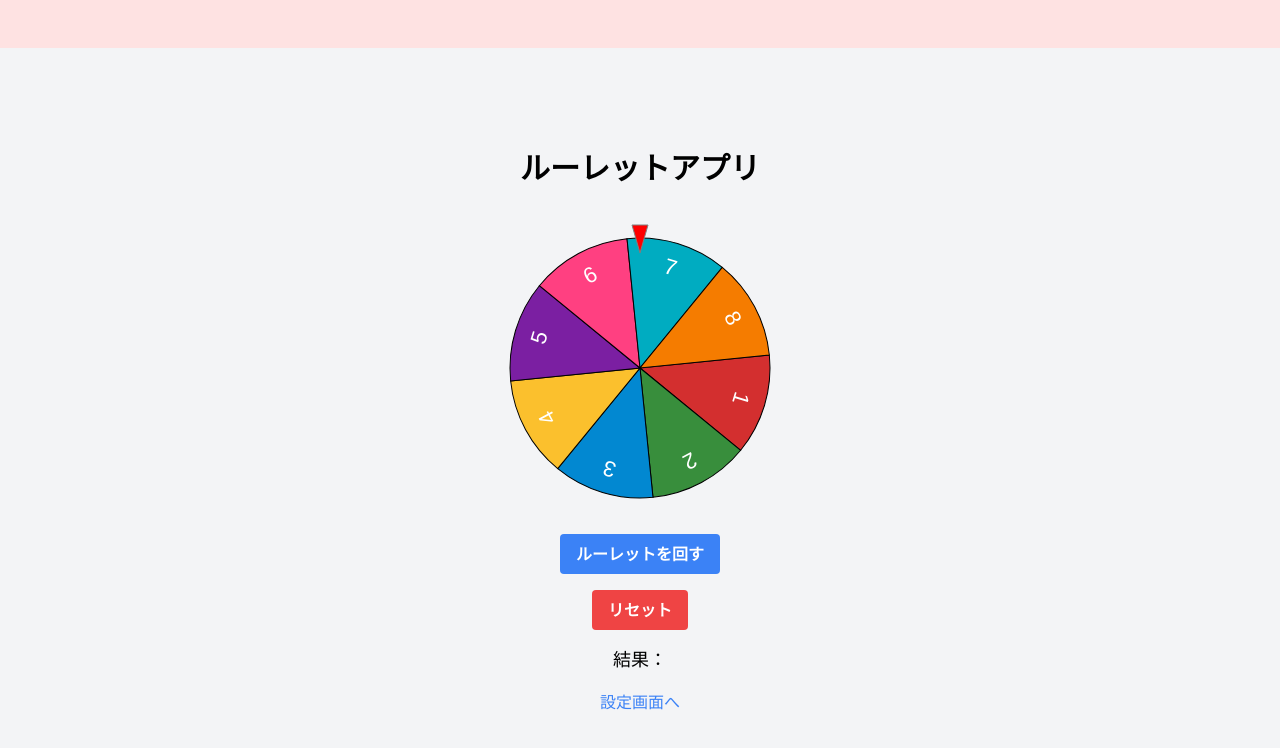
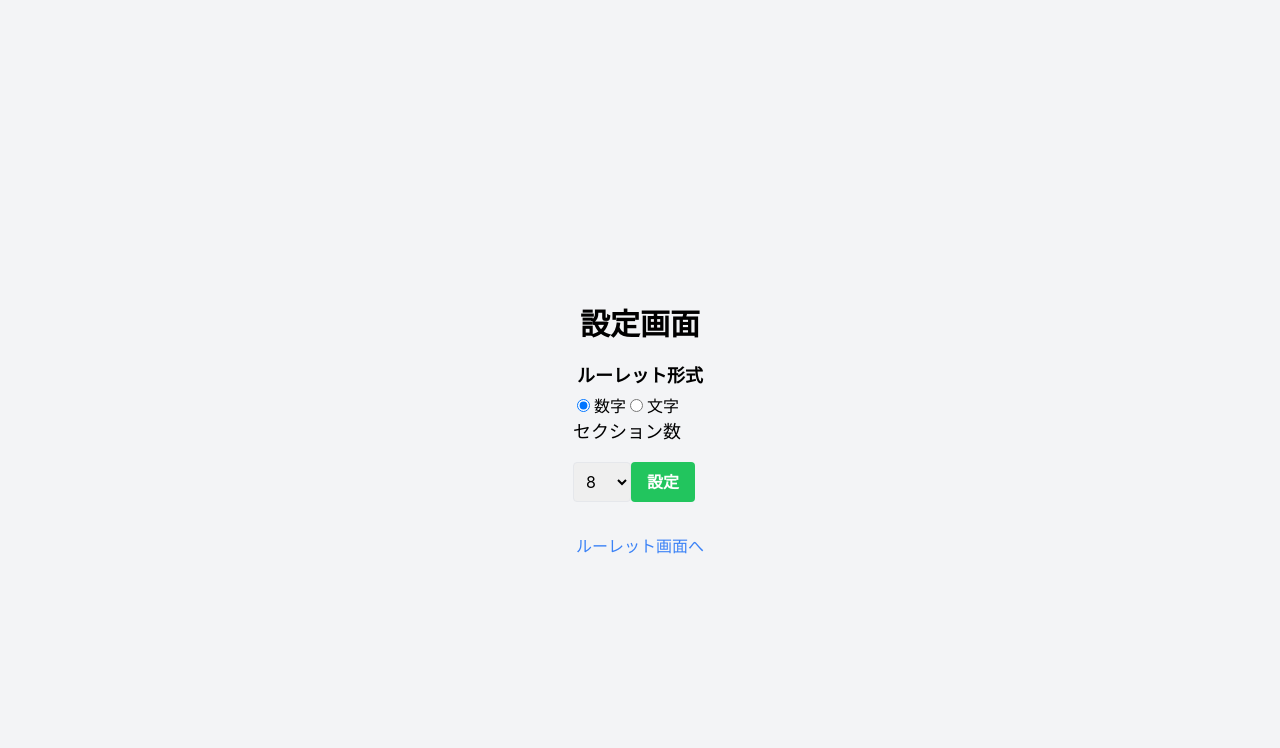
Before and after one commit to redbeans1223/roulette-app, a React (Create React App) app in the folder frontend/: page / in a window 1280 px wide. Shown: the top 748 px of the page. Built offline with nearby package versions, Linux system fonts and the light colour scheme.

Commit message:
Set SettingsScreen as default route and update links

```diff
--- a/frontend/src/App.js
+++ b/frontend/src/App.js
@@ -13,8 +13,9 @@
     return (
       <RoulettProvider>
         <Routes>
-          <Route path="/" element={<RouletteScreen />} />
-          <Route path="/settings" element={<SettingsScreen />} />
+          <Route path="/" element={<SettingsScreen />} />
+          <Route path="/roulette" element={<RouletteScreen />} />
+
         </Routes>
       </RoulettProvider>
     );
--- a/frontend/src/RouletteScreen.js
+++ b/frontend/src/RouletteScreen.js
@@ -12,7 +12,7 @@ const RouletteScreen = () => {
                 {error ? error: ' '}
             </div>
             <h1 className='text-3xl font-bold mb-4 mt-16'>ルーレットアプリ</h1>
-            <RouletteWheel sections={sections} rotation={rotation} colors={colors} />
+            <RouletteWheel sections={sections} rotation={rotation} colors={colors} isSpinning={isSpinning}/>
             <button
                 onClick={handleSpin}
                 disabled={isSpinning}
@@ -31,7 +31,7 @@ const RouletteScreen = () => {
                     sections.type === 'number' ? ' ' + result : sections.labels ? ' ' + sections.labels[parseInt(result) - 1] : ' ' + result
                 )}
             </div>
-            <Link to="/settings" className='mt-4 text-blue-500'>設定画面へ</Link>
+            <Link to="/" className='mt-4 text-blue-500'>設定画面へ</Link>
         </div>
     );
 };
--- a/frontend/src/SettingsScreen.js
+++ b/frontend/src/SettingsScreen.js
@@ -10,7 +10,7 @@ const SettingsScreen = () => {
         <div className='bg-gray-100 flex flex-col items-center justify-center min-h-screen'>
             <h1 className='text-3xl font-bold mb-4 mt-16'>設定画面</h1>
             <SectionForm onSubmit={handleFormSubmit} />
-            <Link to="/" className='mt-4 text-blue-500'>ルーレット画面へ</Link>
+            <Link to="/roulette" className='mt-4 text-blue-500'>ルーレット画面へ</Link>
         </div>
     );
 };
```
